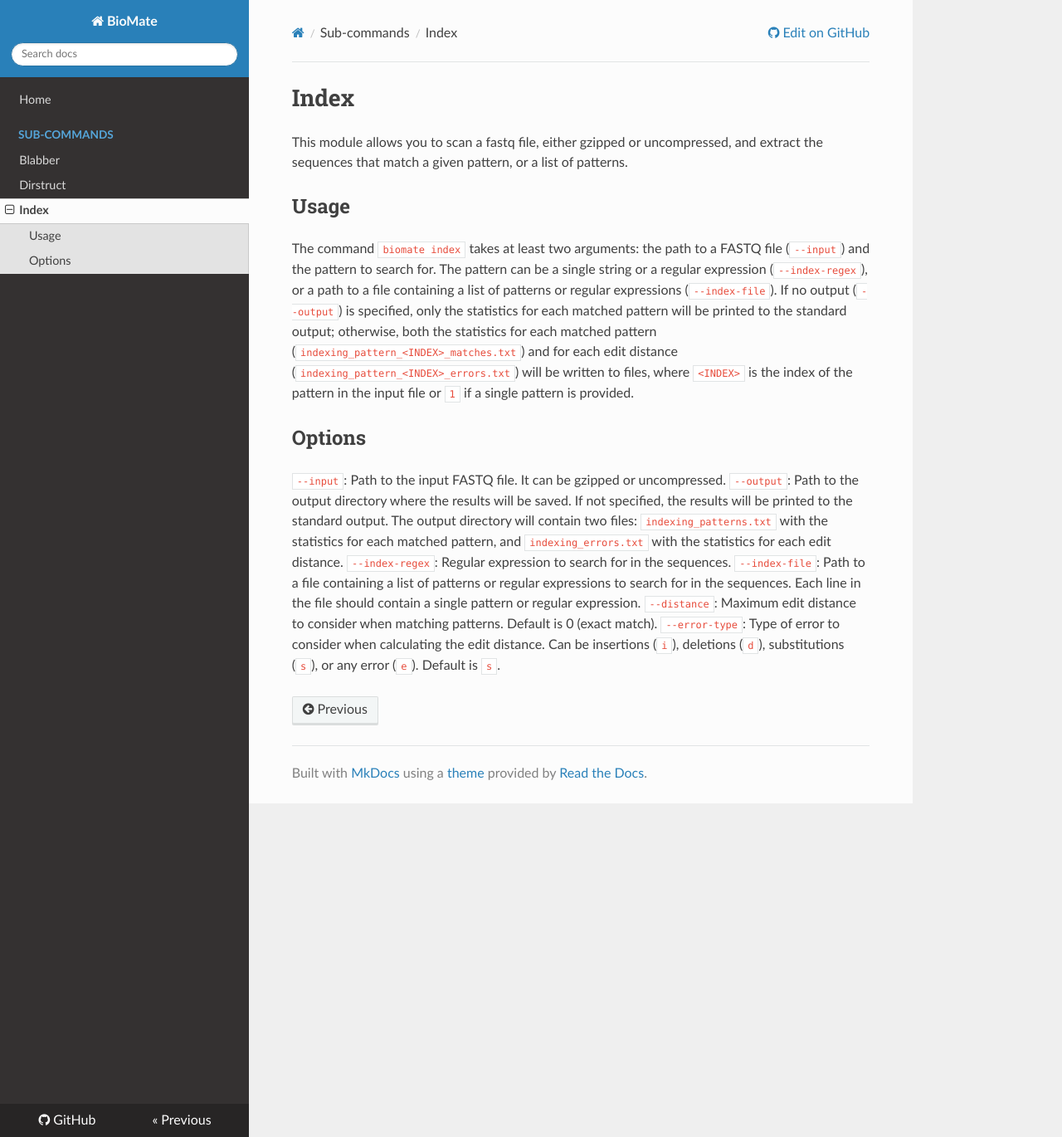
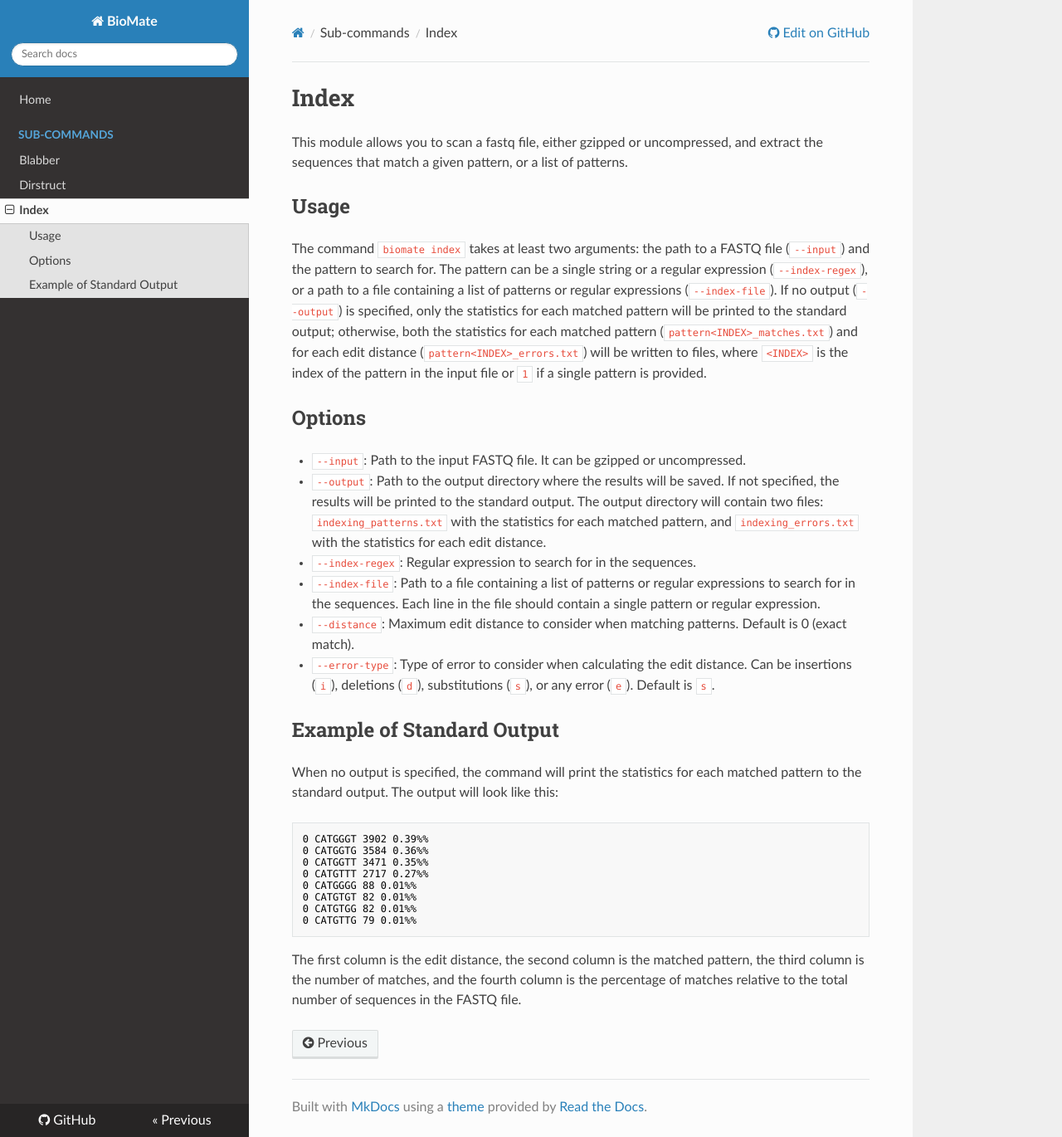
Before and after one commit to fagostini/BioMate, an MkDocs documentation site: the page built from docs/index.md, in a window 1280 px wide and 1370 px high. Shown: the whole window at 83% size. Built offline with MkDocs 1.6.1, drawn with Linux system fonts in a browser that asks for light colours; nearby versions of some CDN libraries.

Commit message:
docs: Fix formatting and other minor changes

````diff
--- a/docs/index.md
+++ b/docs/index.md
@@ -4,13 +4,30 @@ This module allows you to scan a fastq file, either gzipped or uncompressed, and
 
 ## Usage
 
-The command `biomate index` takes at least two arguments: the path to a FASTQ file (`--input`) and the pattern to search for. The pattern can be a single string or a regular expression (`--index-regex`), or a path to a file containing a list of patterns or regular expressions (`--index-file`). If no output (`--output`) is specified, only the statistics for each matched pattern will be printed to the standard output; otherwise, both the statistics for each matched pattern (`indexing_pattern_<INDEX>_matches.txt`) and for each edit distance (`indexing_pattern_<INDEX>_errors.txt`) will be written to files, where `<INDEX>` is the index of the pattern in the input file or `1` if a single pattern is provided.
+The command `biomate index` takes at least two arguments: the path to a FASTQ file (`--input`) and the pattern to search for. The pattern can be a single string or a regular expression (`--index-regex`), or a path to a file containing a list of patterns or regular expressions (`--index-file`). If no output (`--output`) is specified, only the statistics for each matched pattern will be printed to the standard output; otherwise, both the statistics for each matched pattern (`pattern<INDEX>_matches.txt`) and for each edit distance (`pattern<INDEX>_errors.txt`) will be written to files, where `<INDEX>` is the index of the pattern in the input file or `1` if a single pattern is provided.
 
 ## Options
 
-`--input`: Path to the input FASTQ file. It can be gzipped or uncompressed.
-`--output`: Path to the output directory where the results will be saved. If not specified, the results will be printed to the standard output. The output directory will contain two files: `indexing_patterns.txt` with the statistics for each matched pattern, and `indexing_errors.txt` with the statistics for each edit distance.
-`--index-regex`: Regular expression to search for in the sequences.
-`--index-file`: Path to a file containing a list of patterns or regular expressions to search for in the sequences. Each line in the file should contain a single pattern or regular expression.
-`--distance`: Maximum edit distance to consider when matching patterns. Default is 0 (exact match).
-`--error-type`: Type of error to consider when calculating the edit distance. Can be insertions (`i`), deletions (`d`), substitutions (`s`), or any error (`e`). Default is `s`.
+- `--input`: Path to the input FASTQ file. It can be gzipped or uncompressed.
+- `--output`: Path to the output directory where the results will be saved. If not specified, the results will be printed to the standard output. The output directory will contain two files: `indexing_patterns.txt` with the statistics for each matched pattern, and `indexing_errors.txt` with the statistics for each edit distance.
+- `--index-regex`: Regular expression to search for in the sequences.
+- `--index-file`: Path to a file containing a list of patterns or regular expressions to search for in the sequences. Each line in the file should contain a single pattern or regular expression.
+- `--distance`: Maximum edit distance to consider when matching patterns. Default is 0 (exact match).
+- `--error-type`: Type of error to consider when calculating the edit distance. Can be insertions (`i`), deletions (`d`), substitutions (`s`), or any error (`e`). Default is `s`.
+
+## Example of Standard Output
+
+When no output is specified, the command will print the statistics for each matched pattern to the standard output. The output will look like this:
+
+```text
+0 CATGGGT 3902 0.39%%
+0 CATGGTG 3584 0.36%%
+0 CATGGTT 3471 0.35%%
+0 CATGTTT 2717 0.27%%
+0 CATGGGG 88 0.01%%
+0 CATGTGT 82 0.01%%
+0 CATGTGG 82 0.01%%
+0 CATGTTG 79 0.01%%
+```
+
+The first column is the edit distance, the second column is the matched pattern, the third column is the number of matches, and the fourth column is the percentage of matches relative to the total number of sequences in the FASTQ file.
````
Also changed, not shown: docs/blabber.md (+1 -1 lines), docs/dirstruct.md (+4 -4 lines), 1 other file.
